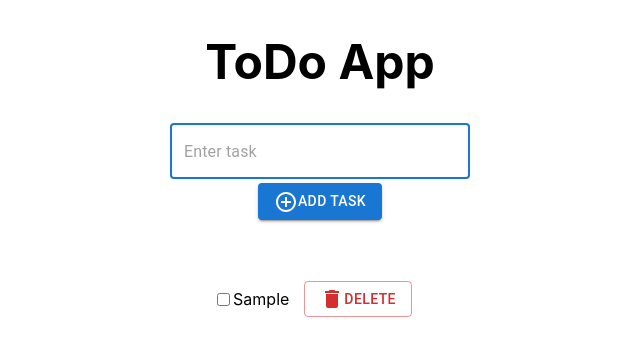
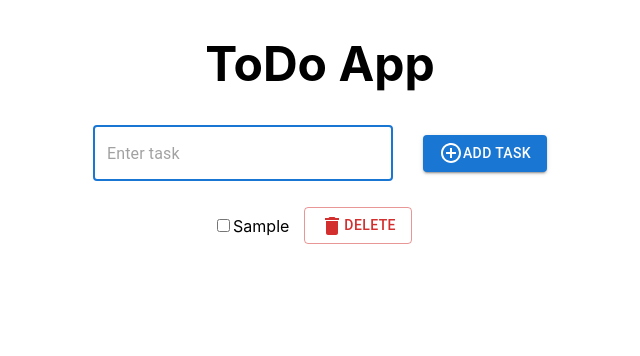
Before and after one commit to dandri17/ToDoApp-React, a React (Create React App) app: page / in a window 1280 px wide. Both pictures are taken after typing "Sample" into the empty fields and a click on the button "ADD TASK". Shown: the top 356 px of the page, without its empty margins (320-960 px from the left). Built offline with nearby package versions, Linux system fonts and the light colour scheme; the HTML template or start-up script is replaced by a standard one.

Commit message:
zadnja funkcionirajuca verzija prije nego se MUI umjesao

```diff
--- a/src/App.css
+++ b/src/App.css
@@ -3,27 +3,12 @@
     justify-content:space-around;
     align-items:center;
     flex-direction: column;
+    margin-bottom: 5px;
+    padding: 2px 10px;
 }
 h1{
     font-size: 3rem;
 }
-.inputTask {
-    width: 300px;
-    height: 25px;
-}
-/* .addButton {
-    font-size: 1rem;
-    margin: 50px;
-    width: 150px;
-} */
-/* .deleteButton {
-    background-color: rgba(255, 0, 0, 0.26);
-    margin: 5px;
-    padding: 10px;
-} */
-/* .addButton:hover {
-    background-color: rgba(147, 233, 255, 0.815);
-} */
 ul {
     list-style-type: none;
     padding: 0;
--- a/src/ToDoForm.js
+++ b/src/ToDoForm.js
@@ -4,10 +4,20 @@ import Button from '@mui/material/Button';
 import TextField from '@mui/material/TextField';
 import DeleteIcon from '@mui/icons-material/Delete';
 import ControlPointIcon from '@mui/icons-material/ControlPoint';
+// --------------------------------------------------------
+// import List from '@mui/material/List';
+// import ListItem from '@mui/material/ListItem';
+// import ListItemButton from '@mui/material/ListItemButton';
+// import ListItemIcon from '@mui/material/ListItemIcon';
+// import ListItemText from '@mui/material/ListItemText';
+// import Checkbox from '@mui/material/Checkbox';
+// import IconButton from '@mui/material/IconButton';
+// import CommentIcon from '@mui/icons-material/Comment';
 
 function ToDoForm() {
   const [tasks, setTasks] = useState([]);
   const [newTask, setNewTask] = useState("");
+
   useEffect(() => {
     const storedTasks = JSON.parse(localStorage.getItem('tasks'));
     if (storedTasks) {
@@ -47,25 +57,40 @@ function ToDoForm() {
     setTasks(updatedTasks);
   };
 
+  const handleToggleTask = (id) => {
+    const updatedTasks = tasks.map((task) =>
+      task.id === id ? { ...task, completed: !task.completed } : task
+    );
+    setTasks(updatedTasks);
+  };
+
+  const handleKeyPress = (event) => {
+    if (event.key === "Enter") {
+      handleAddTask();
+    }
+  };
+
   return (
 
     <div className="mainContainer">
       <h1>ToDo App</h1>
-      <div>
+      <div style={{display:"flex", justifyContent:"center" , alignItems:"center"}}>
       <TextField variant="outlined" color="primary" focused value={newTask}
         onChange={handleInputChange}
+        onKeyDown={handleKeyPress}
         placeholder="Enter task"
-        className="inputTask"
-      /></div>
-      <div>
-      <Button variant="contained" color="primary" style={{margin: "35px"}} onClick={handleAddTask} className="addButton"><ControlPointIcon/>Add Task</Button>
+        style={{width:"300px"}}
+      />
+      <Button variant="contained" color="primary" style={{marginLeft: "30px"}} onClick={handleAddTask} className="addButton"><ControlPointIcon/>Add Task</Button>
       </div>
       <div><ul>
         { tasks.map((task) => (
           <li key={task.id}>
-             <input type="checkbox" checked={task.completed}
+            <div onClick={() => handleToggleTask(task.id)} className={task.completed ? "completed" : ""}>
+              <input type="checkbox" checked={task.completed}
               onChange={() => handleCompletedTask(task.id)} ></input>
-            <div className={`"task" ${task.completed ? "completed" : ""}`}>{task.task}</div>
+              <label className={`"task" ${task.completed ? "completed" : ""}`}>{task.task}</label>
+            </div>
             <Button variant="outlined" color="error" style={{margin: "10px 15px"}} onClick={() => handleDeleteTask(task.id)}><DeleteIcon />Delete</Button>
           </li> /* Ne koristimo indexes kao keys već id. Matej je rekao da je potrebno dodati: {id: nekiRandomId, task: newTask}
           Dakle, treba i kreirati random id. +++RIJEŠENO+++ */
@@ -76,4 +101,51 @@ function ToDoForm() {
   );
 }
 
+
+// return (
+
+//   <div className="mainContainer">
+//     <h1>ToDo App</h1>
+//     <div style={{display:"flex", justifyContent:"center" , alignItems:"center"}}>
+//     <TextField variant="outlined" color="primary" focused value={newTask}
+//       onChange={handleInputChange}
+//       onKeyDown={handleKeyPress}
+//       placeholder="Enter task"
+//       style={{width:"300px"}}
+//     />
+//     <Button variant="contained" color="primary" style={{marginLeft: "30px"}} onClick={handleAddTask} className="addButton"><ControlPointIcon/>Add Task</Button>
+//     </div>
+//     <div><List sx={{ width: '100%', maxWidth: 500, bgcolor: 'background.paper' }}>
+//       { tasks.map((task) => (
+//         <ListItem key={task.id}>
+          {/* -------------------------------------------------------------------------------------------------------------------- */}
+          {/* <div onClick={() => handleToggleTask(task.id)} className={task.completed ? "completed" : ""}>
+            <input type="checkbox" checked={task.completed}
+            onChange={() => handleCompletedTask(task.id)} ></input>
+            <label className={`"task" ${task.completed ? "completed" : ""}`}>{task.task}</label>
+          </div>
+          <Button  variant="outlined" color="error" style={{margin: "10px 15px"}} onClick={() => handleDeleteTask(task.id)}><DeleteIcon />Delete</Button> */}
+          {/* -------------------------------------------------------------------------------------------------------------- */}
+          {/* <ListItemButton role={undefined} onClick={handleToggleTask(task.id)} dense>
+              <ListItemIcon>
+                <Checkbox
+                  edge="start"
+                  checked={task.completed}
+                  tabIndex={-1}
+                  disableRipple
+                  inputProps={{ 'aria-labelledby': task.id }}
+                />
+              </ListItemIcon>
+              <ListItemText id={task.id} primary={task.task} />
+            </ListItemButton>
+        </ListItem> /*
+      Ne koristimo indexes kao keys već id. Matej je rekao da je potrebno dodati: {id: nekiRandomId, task: newTask}  */}
+//         Dakle, treba i kreirati random id. +++RIJEŠENO+++ */
+//       ))}
+//     </List></div>
+
+//   </div>
+// );
+// }
+
 export default ToDoForm;
```
